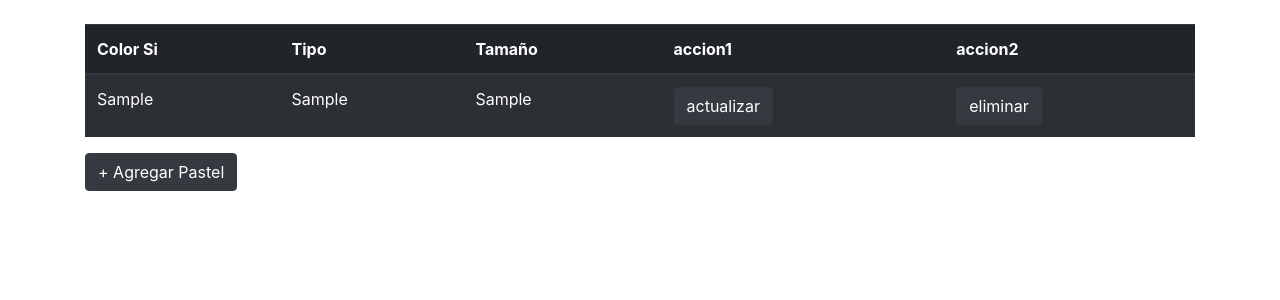
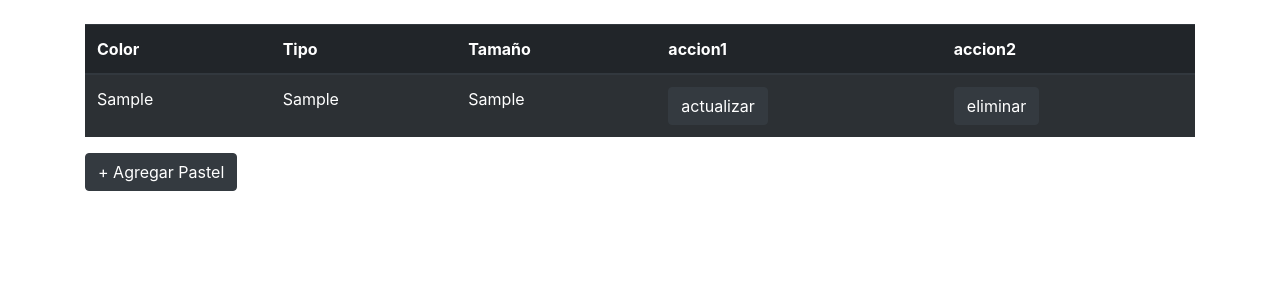
Before and after one commit to VacatedAcorn/Tareas, a Django app: page /pasteleria/listar/ in a window 1280 px wide. Shown: the part 56-356 px from the top of the page. Run offline with Django 3.2, Linux system fonts and the light colour scheme; tables that the repository leaves empty hold one stand-in row (values such as "Sample post").

Commit message:
Ahora si

```diff
--- a/nube/templates/pasteleria/listar.html
+++ b/nube/templates/pasteleria/listar.html
@@ -4,7 +4,7 @@
 <table class="table table-striped table-dark">
     <thead>
         <tr>
-            <th>Color Si</th>
+            <th>Color</th>
             <th>Tipo</th>
             <th>Tamaño</th>
             <th>accion1</th>
```
